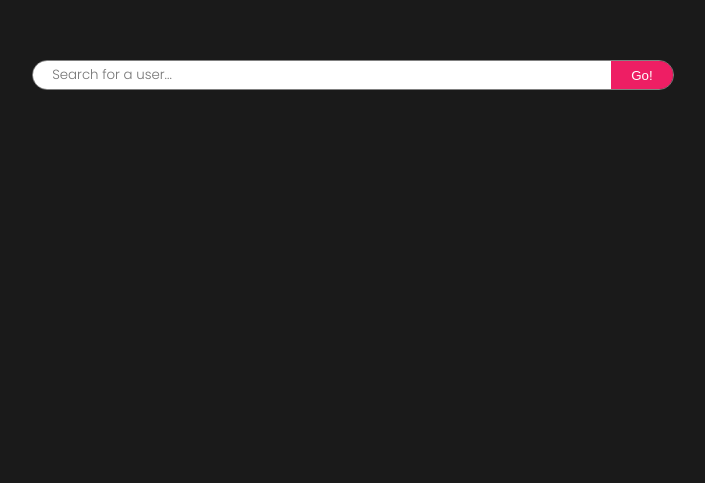
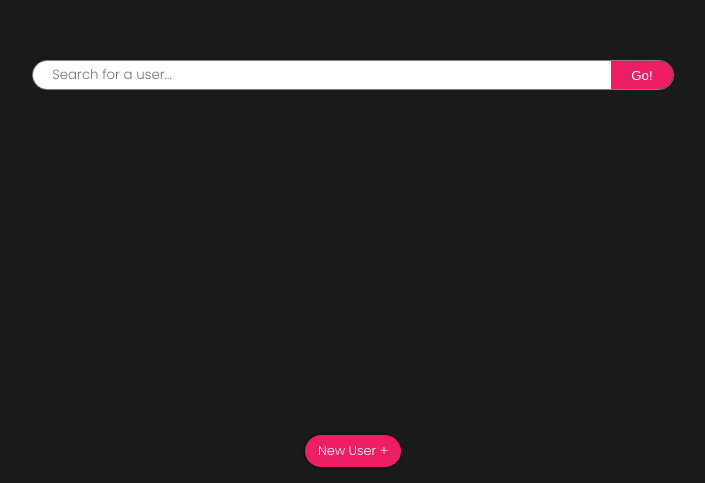
Before and after one commit to lmeasures/interview, a React (Create React App) app in the folder fe/: page / in a window 1280 px wide. Shown: the part 317-800 px from the top of the page, without its empty margins (287-992 px from the left). Built offline with nearby package versions, Linux system fonts and the light colour scheme.

Commit message:
built newuser UI

```diff
--- a/fe/src/App.scss
+++ b/fe/src/App.scss
@@ -10,7 +10,6 @@
     left:0;
     top:0;
 }
-
 
 
 .SearchResults-Container{
@@ -47,3 +46,54 @@
         }
     }
 }
+
+.AddUser-Button{
+    display:block;
+    font-size:0.8em;
+    font-family: 'Poppins', sans-serif;
+    color:white;
+    border-radius: 20px;
+    border: none;
+    box-shadow:0px 0px 3px black;
+    background-color:#ee1e64;
+    height:4vh;
+    margin:2vh auto 0 auto;
+    cursor:pointer;
+    padding-left:1vw;
+    padding-right:1vw;
+}
+
+.AddUser-Container{
+    display:flex;
+    flex-wrap:wrap;
+    justify-content: space-between;
+    border-radius:20px;
+    background-color:white;
+    border:1px solid #ee1e64;
+    padding: 2vh 1vw;
+    width:32vw;
+    position:absolute;
+    bottom:7vh;
+    z-index: 10;
+    .AddUser-NameField{
+        display:block;
+        border-radius:20px;
+        height:3.5vh;
+        width: calc((30vw / 2) - 1.5vw);
+        padding-left:1.5vw;
+        font-size:0.8em;
+        font-family: 'Poppins', sans-serif;
+        border: 1px grey solid;
+    }
+    .AddUser-DetailField{
+        display:block;
+        border-radius:20px;
+        height:3.5vh;
+        width: calc((30vw / 3) - 1.5vw);
+        margin-top: 2vh;
+        padding-left:1.5vw;
+        font-size:0.8em;
+        font-family: 'Poppins', sans-serif;
+        border: 1px grey solid;
+    }
+}
--- a/fe/src/App.tsx
+++ b/fe/src/App.tsx
@@ -17,6 +17,7 @@ const App = () => {
   const [searchSuggestionsVisible, setSearchSuggestionsVisible] = React.useState<boolean>(false);
   const [searchResults, setSearchResults] = React.useState<Array<UserModel>>([]);
   const [displaySearchResults, setDisplaySearchResults] = React.useState<boolean>(false);
+  const [newUserModalVisible, setNewUserModalVisible] = React.useState<boolean>(false)
 
   React.useEffect(() => {
     if(searchText && searchText.length > 1){
@@ -48,8 +49,17 @@ const App = () => {
   }
 
   const handleSuggestionClicked = async (text: string) => {
+    console.log(text);
     handleSubmit(text);
     setSearchText(text);
+  }
+
+  const toggleNewUserModal = (override?: boolean) => {
+    setNewUserModalVisible(override ?? !newUserModalVisible);
+  }
+
+  const submitNewUser = () => {
+
   }
 
 
@@ -88,6 +98,34 @@ const App = () => {
         </div>
       </div>
       )}
+
+      <button
+        className="AddUser-Button"
+        onClick={() => {toggleNewUserModal()}}
+        style={{
+          position:"absolute",
+          bottom:"2vh"
+        }}
+      >
+        New User +
+      </button>
+
+      {newUserModalVisible && (
+      <div className="AddUser-Container">
+          <input id="AddUser-FirstName" className="AddUser-NameField" placeholder="First Name"/>
+          <input id="AddUser-LastName" className="AddUser-NameField" placeholder="Last Name"/>
+          <input id="AddUser-Jobtitle" className="AddUser-DetailField" placeholder="Job title"/>
+          <input id="AddUser-Phone" className="AddUser-DetailField" placeholder="Phone"/>
+          <input id="AddUser-Email" className="AddUser-DetailField" placeholder="Email"/>
+          <button
+            className="AddUser-Button"
+            onClick={() => {submitNewUser()}}
+          >
+            Create
+          </button>
+      </div>
+      )}
+
     </div>
   );
 }
--- a/fe/src/components/searchBox/searchBox.scss
+++ b/fe/src/components/searchBox/searchBox.scss
@@ -12,7 +12,7 @@
         background-color:#ee1e64;
         color:white;
         border:none;
-        cursor:crosshair;
+        cursor:pointer;
     }
     .searchBox-Input{
         width: calc(100% - 5vw);
--- a/fe/src/components/searchSuggestions/listBox.scss
+++ b/fe/src/components/searchSuggestions/listBox.scss
@@ -17,7 +17,7 @@
             display:block;
             width:20vw;
             margin-bottom:6px;
-            cursor:grab;
+            cursor:pointer;
         }
         .SearchSuggestions-HighlightedText{
             background-color:yellow;
--- a/fe/src/components/searchSuggestions/listBox.tsx
+++ b/fe/src/components/searchSuggestions/listBox.tsx
@@ -8,12 +8,16 @@ interface IListBoxProps {
 
 const ListBox: React.FC<IListBoxProps> = ({textList, searchText, handleItemClicked}: IListBoxProps) => {
 
+
     return (
     <div className="SearchSuggestions-Container">
         <ul className="SearchSuggestions-List">
             {textList.map((text, index)=>(
               <li key={index} className="SearchSuggestions-Item" onClick={() => {handleItemClicked(text)}}>
-                {text.substring(0, text.indexOf(searchText))}<span className="SearchSuggestions-HighlightedText">{searchText}</span>{text.substring(text.indexOf(searchText)+searchText.length)}
+                {
+                text.substring(0, text.toLowerCase().indexOf(searchText.toLowerCase()))}
+                <span className="SearchSuggestions-HighlightedText">{searchText}</span>
+                {text.toLowerCase().substring(text.toLowerCase().indexOf(searchText.toLowerCase())+searchText.length)}
               </li>
       ))}
     </ul>
```
Also changed, not shown: 1 other file (tests, documents, lock files or other folders).
